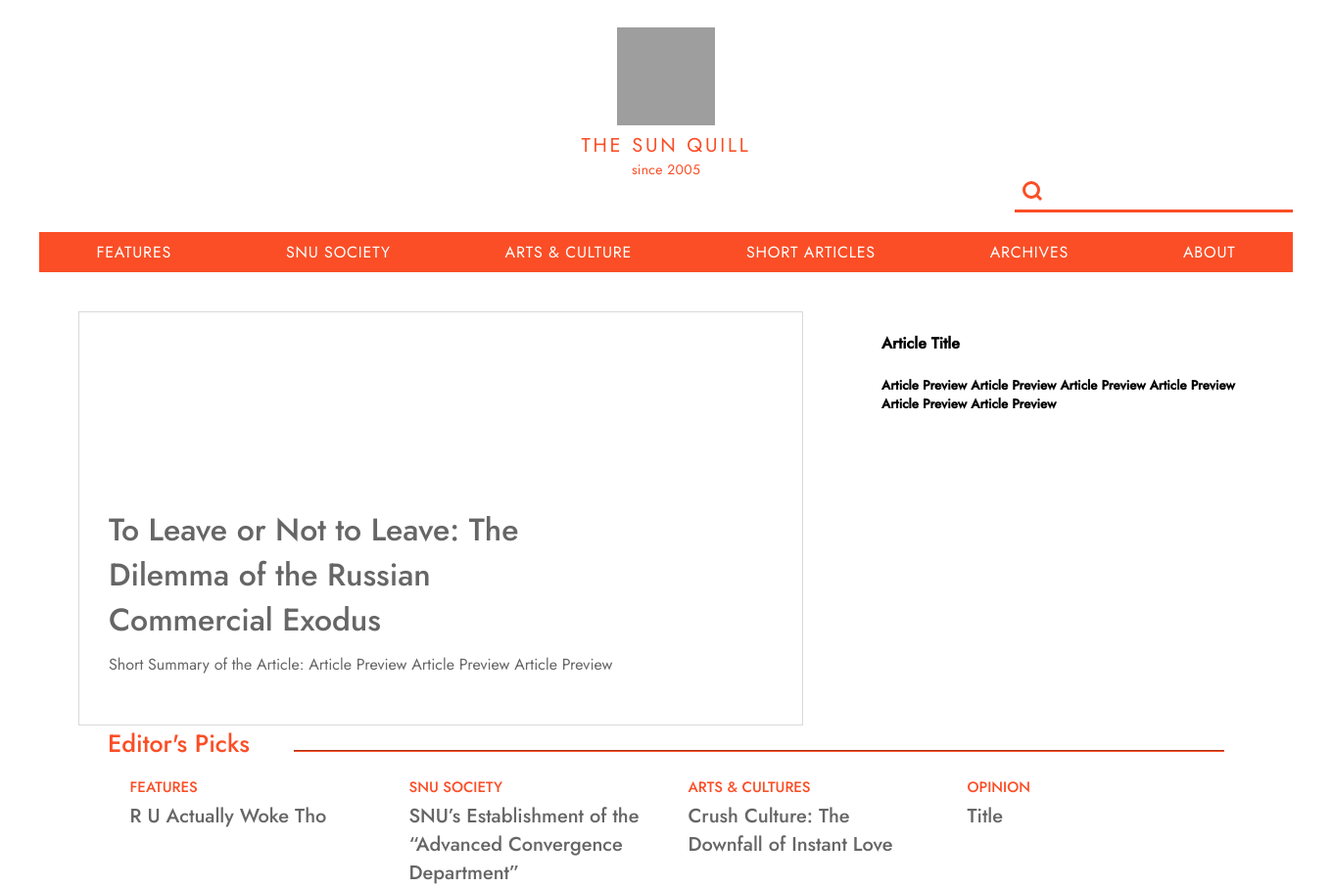
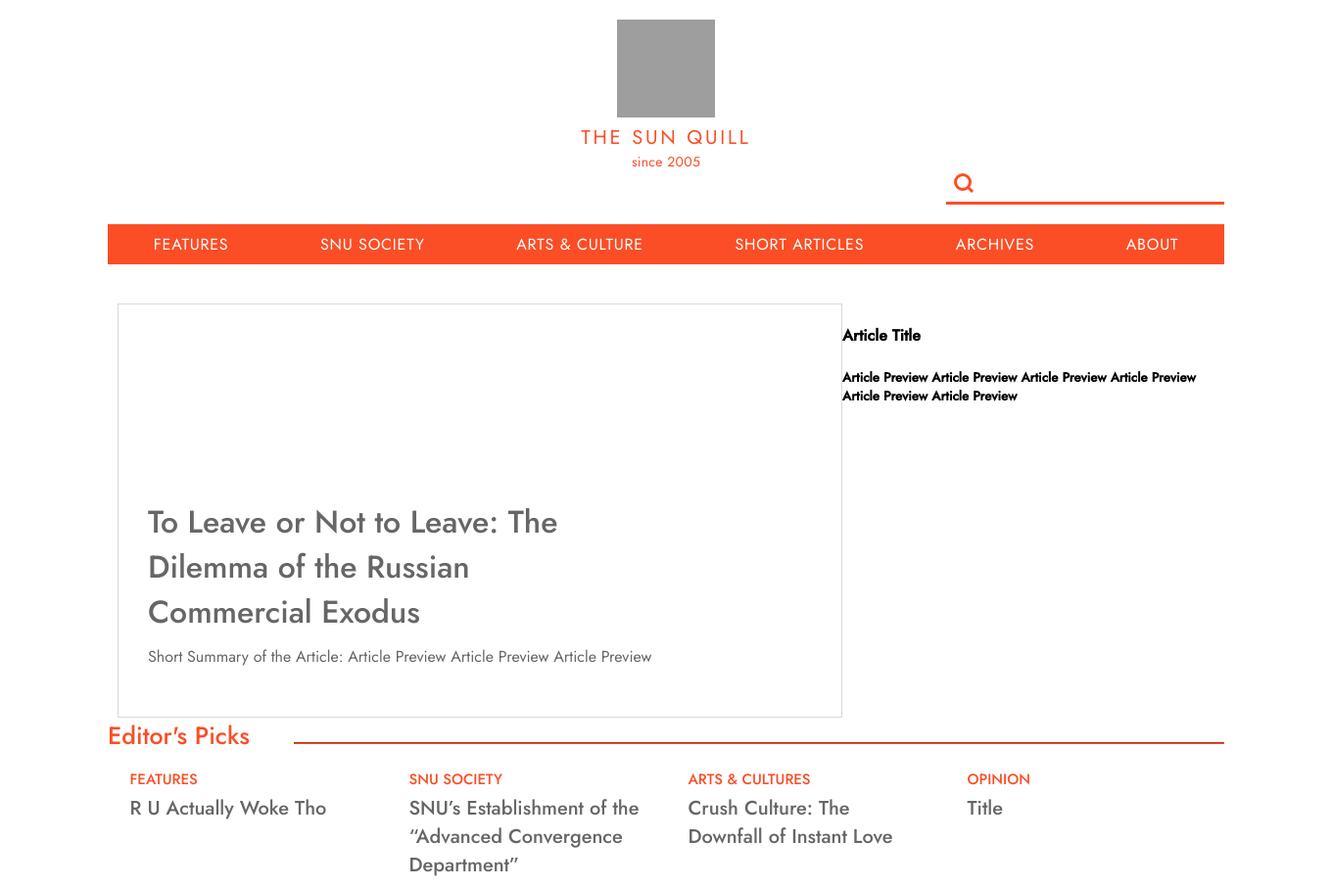
Before and after one commit to inhyeokjo/sunquill, a Spring app: page /home in a window 1360 px wide. Shown: the top 907 px of the page at 98% size. Run offline with Thymeleaf, Linux system fonts and the light colour scheme; the template is opened without the code that fills it, so the values that code supplies are empty; database files in the repository are not loaded; grey boxes are pictures that could not be loaded.

Commit message:
style: css 값 미세 조정
- home과 common의 css의 값 미세 조정
- 최대한 디자인과 동일하도록 수정

```diff
--- a/src/main/resources/static/css/common.css
+++ b/src/main/resources/static/css/common/common.css
@@ -12,8 +12,9 @@
 }
 
 body {
+    margin:0;
      flex-wrap: wrap;
-     min-width: 1280px;
+     min-width: 1140px;
      display: flex;
      flex-direction: column;
      align-content: center;
--- a/src/main/resources/static/css/home/home.css
+++ b/src/main/resources/static/css/home/home.css
@@ -1,6 +1,10 @@
-@import "../common.css";
+@import "../common/common.css";
 
 .home-container {
+    display: flex;
+    flex-direction: column;
+    align-items: center;
+    width: 1140px;
     margin: 20px 50px;
 }
 .top-article-container {
```
